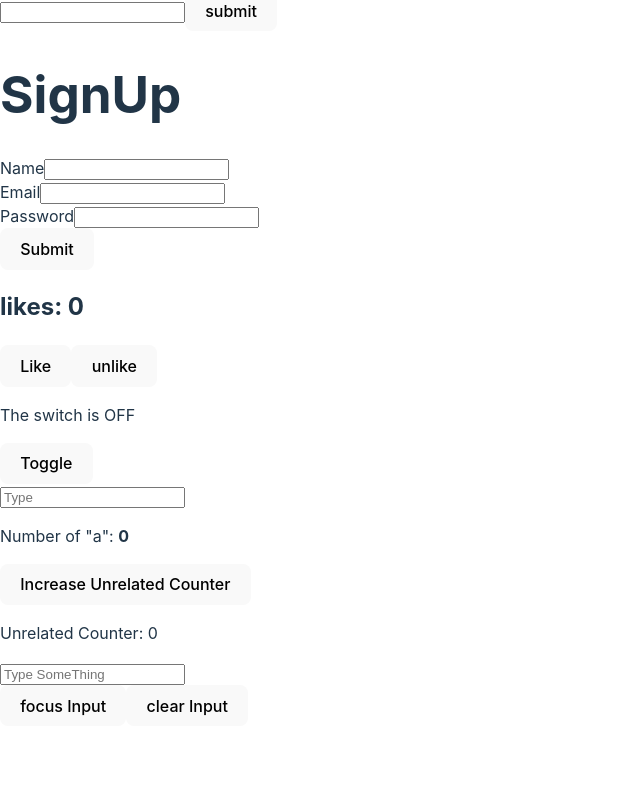
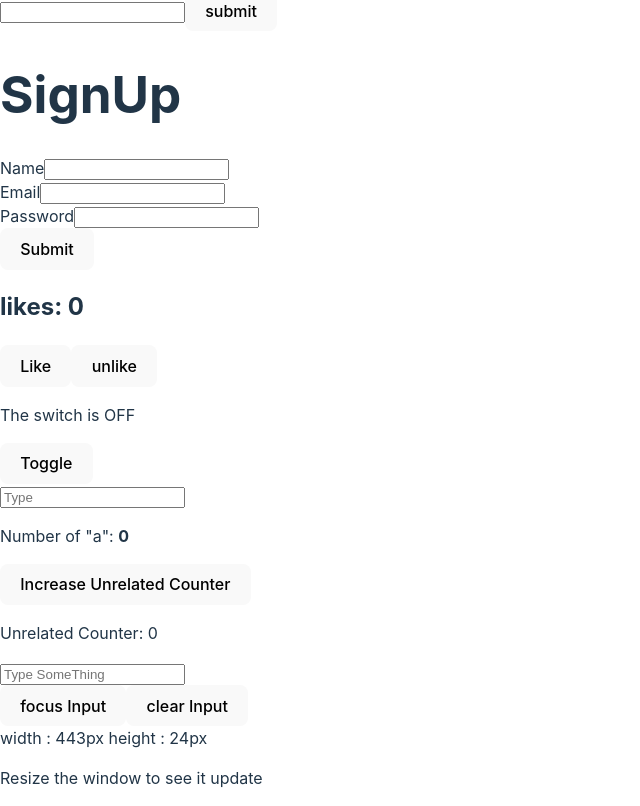
Before and after one commit to syedomer17/The-React.js, a React (Vite) app in the folder client/: page / in a window 1280 px wide. Shown: the part 438-1244 px from the top of the page, without its empty margins (0-640 px from the left). Before the commit the page ends 1164 px from the top, so only its background shows below. Built offline with nearby package versions, Linux system fonts and the light colour scheme.

Commit message:
useLayoutEffect

```diff
--- a/client/src/App.jsx
+++ b/client/src/App.jsx
@@ -13,6 +13,7 @@ import LikeButton from './components/Redux/LikeButton';
 import ToggleSwitchToggleSwitch from './components/Reducer/ToggleSwitchToggleSwitch';
 import SlowCountComponent from './components/Memo/SlowCountComponent';
 import ParentComponent from './components/UseImperativeHandle/ParentComponent';
+import ResizableBox from './components/useLayoutEffect/ResizableBox';
 
 
 
@@ -59,6 +60,9 @@ const App = () => {
       <div>
         <ParentComponent />
       </div>
+      <div>
+        <ResizableBox />
+      </div>
     </div>
   )
 }
--- /dev/null
+++ b/client/src/components/useLayoutEffect/ResizableBox.jsx
@@ -0,0 +1,32 @@
+import React, { useRef, useState, useLayoutEffect } from "react";
+
+const ResizableBox = () => {
+  const boxRef = useRef(null);
+  const [size, setSize] = useState({ width: 0, height: 0 });
+
+  useLayoutEffect(() => {
+    const updateSize = () => {
+      const { width, height } = boxRef.current.getBoundingClientRect();
+      setSize({ width: Math.round(width), height: Math.round(height) });
+    };
+
+    updateSize(); // initial size
+    window.addEventListener("resize", updateSize);
+
+    return () => window.removeEventListener("resize", updateSize);
+  }, []);
+
+  return (
+    <div className="p-6 flex flex-col items-center">
+      <div
+        ref={boxRef}
+        className="bg-blue-300 w-[60vw] h-[30vh] rounded shadow-md flex items-center justify-center text-white text-xl"
+      >
+        width : {size.width}px height : {size.height}px
+      </div>
+      <p className="mt-4 text-sm text-gray-700">Resize the window to see it update</p>
+    </div>
+  );
+};
+
+export default ResizableBox;
```
